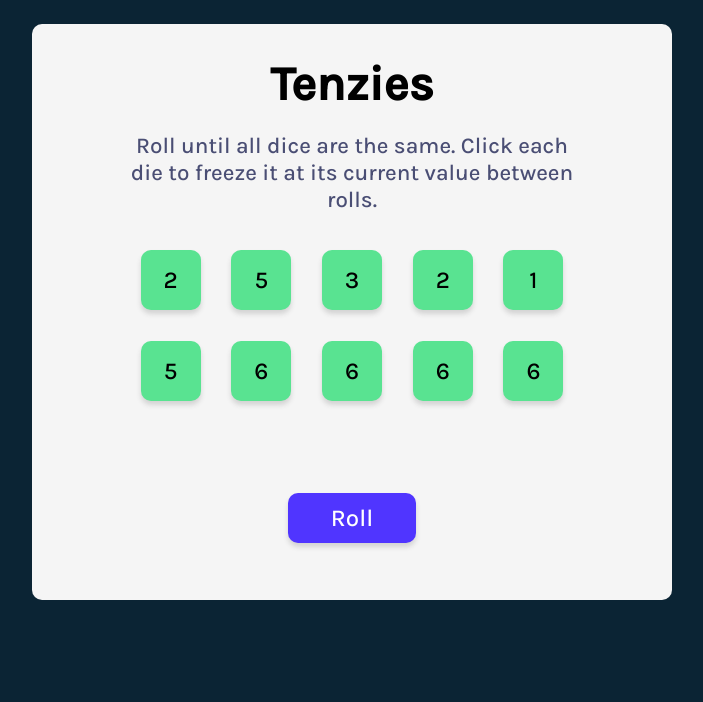
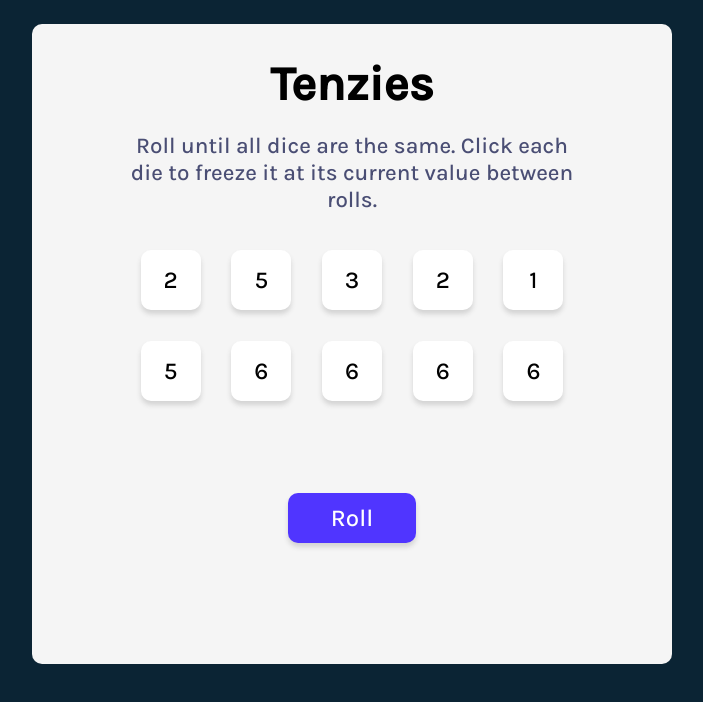
Before and after one commit to sehaj1408/tenzies-react, a React (Create React App) app: page / in a window 1280 px wide. Shown: the top 702 px of the page, without its empty margins (288-991 px from the left). Built offline with nearby package versions, Linux system fonts and the light colour scheme.

Commit message:
get nanoid for clicked dice

```diff
--- a/src/components/App/App.jsx
+++ b/src/components/App/App.jsx
@@ -1,6 +1,7 @@
 import React from "react";
-import "./app.css"
-import Die from "../Die/Die"
+import "./app.css";
+import Die from "../Die/Die";
+import { nanoid } from 'nanoid';
 
 
 export default function App() {
@@ -10,7 +11,7 @@ export default function App() {
         const numbersArray = [];
         for (let i = 0; i < 10; i++) {
             const die = {
-                key: i,
+                id: nanoid(),
                 value: (Math.floor(Math.random() * 6) + 1),
                 isClicked: false
             }
@@ -20,11 +21,17 @@ export default function App() {
     }
 
     const diceElements = dice.map(die => {
-        return <Die dieKey={die.key} value={die.value} handleDieClick={handleDieClick}/>
+        return <Die
+        handleDiceClick={handleDiceClick}
+        key={die.id}
+        id={die.id}
+        value={die.value}
+        isClicked={die.isClicked}
+        />
     })
 
-    function handleDieClick(num, key) {
-        console.log(`clicked: ${num} and ${key}`)
+    function handleDiceClick(id) {
+        console.log(id);
     }
 
     function handleRoll() {
--- a/src/components/App/app.css
+++ b/src/components/App/app.css
@@ -11,7 +11,7 @@ main {
 main:after {
     content: '';
     display: block;
-    padding-top: 90%;
+    padding-top: 100%;
 }
 
 .content {
--- a/src/components/Die/Die.jsx
+++ b/src/components/Die/Die.jsx
@@ -3,8 +3,13 @@ import "./die.css"
 
 export default function Die(props) {;
     return (
-        <div className="dice">
-            <button onClick={() => props.handleDieClick(props.value, props.dieKey)}>{props.value}</button>
+        <div
+        className="dice"
+        style={{backgroundColor: props.isClicked ? "#59E391" : "white"}}
+        >
+            <button
+            onClick={() => props.handleDiceClick(props.id)}
+            >{props.value}</button>
         </div>
     )
 }
--- a/src/components/Die/die.css
+++ b/src/components/Die/die.css
@@ -1,7 +1,6 @@
 .dice {
     width: 60px;
     height: 60px;
-    background-color: #59E391;
     border-radius: 10px;
     display: flex;
     justify-content: center;
```
